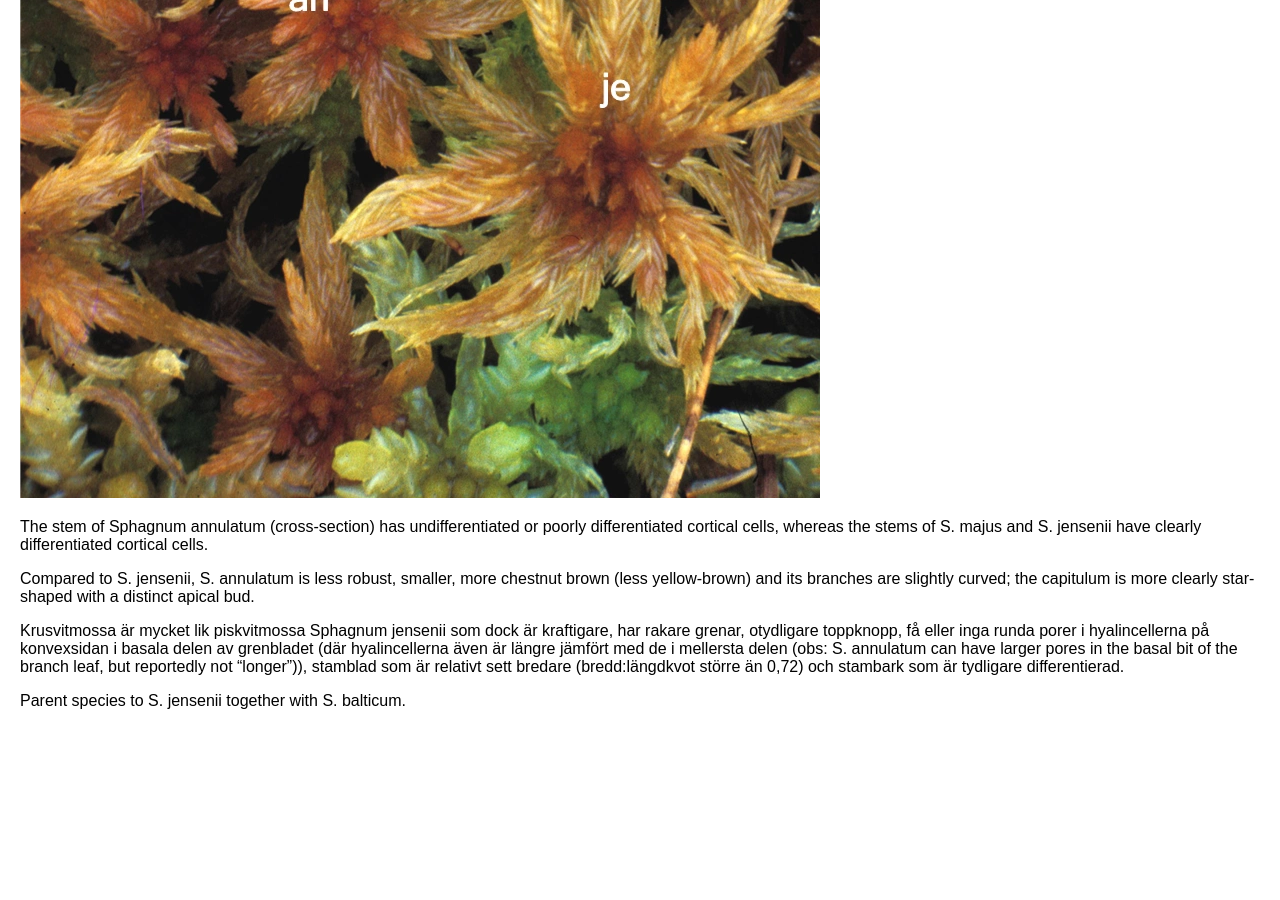
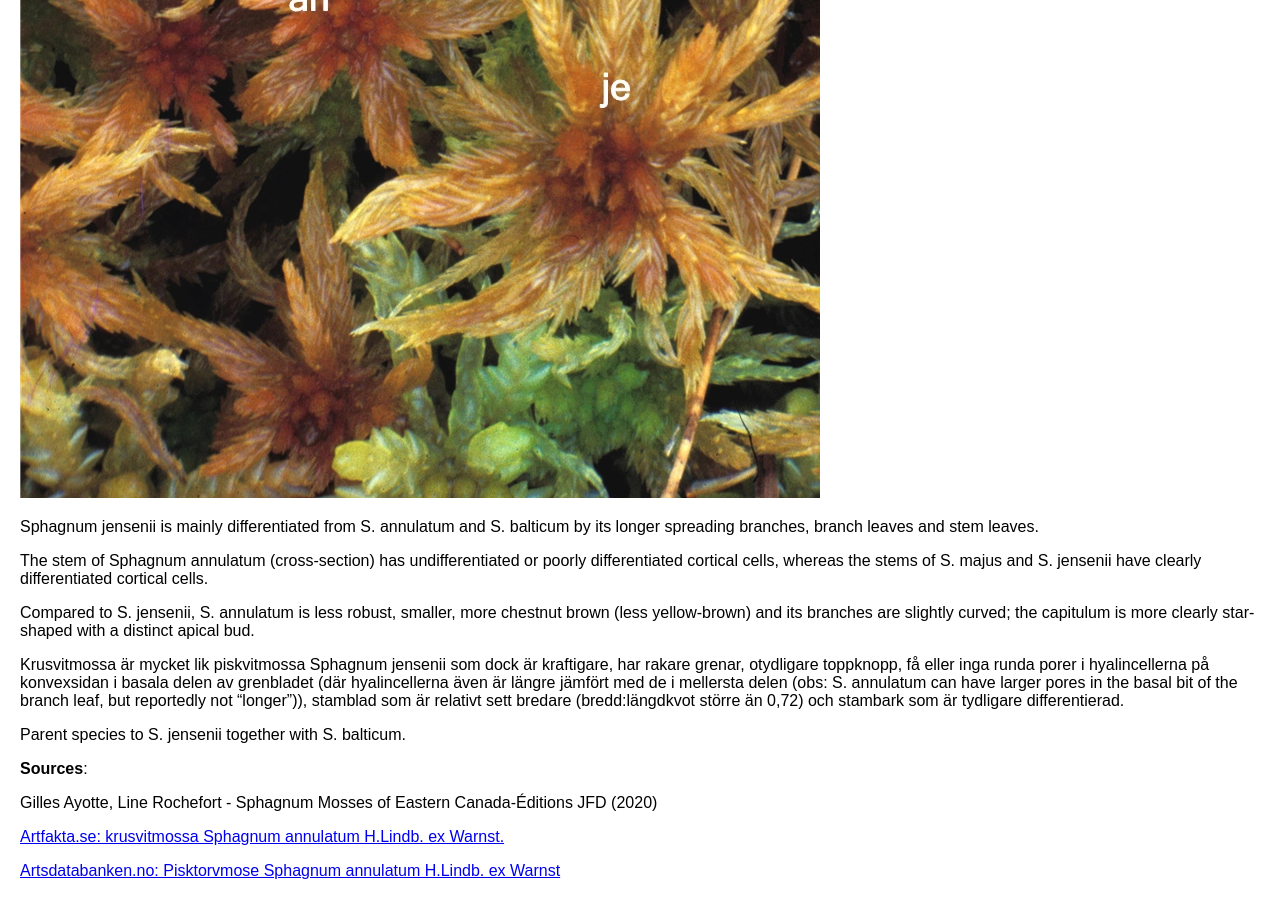
Before and after one commit to DanielESolbakk/Sphagnum-Field-Guide, a Jekyll site: the page built from Subgenus Cuspidata/Sphagnum annulatum/index.md, in a window 1280 px wide and 900 px high, scrolled down 12582 px. Built offline with Jekyll 4.4.1, drawn with Linux system fonts in a browser that asks for light colours; before the commit the page ends 13312 px from its top, so only the background shows below that.

Commit message:
docs: sources annulatum

```diff
--- a/Subgenus Cuspidata/Sphagnum annulatum/index.md
+++ b/Subgenus Cuspidata/Sphagnum annulatum/index.md
@@ -63,6 +63,8 @@ S. balticum
 
 ![Lookalikes majus(mam),annulatum(an) and jensenii(je)](lookalikes-majus-annulatum-jensenii.webp)
 
+Sphagnum jensenii is mainly differentiated from S. annulatum and S. balticum by its longer spreading branches, branch leaves and stem leaves.
+
 The stem of Sphagnum annulatum (cross-section) has undifferentiated or poorly differentiated cortical cells, whereas the stems of S. majus and S. jensenii have clearly differentiated cortical cells.
 
 Compared to S. jensenii, S. annulatum is less robust, smaller, more chestnut brown (less yellow-brown) and its branches are slightly curved; the capitulum is more clearly star-shaped with a distinct apical bud.
@@ -70,3 +72,11 @@ Compared to S. jensenii, S. annulatum is less robust, smaller, more chestnut bro
 Krusvitmossa är mycket lik piskvitmossa Sphagnum jensenii som dock är kraftigare, har rakare grenar, otydligare toppknopp, få eller inga runda porer i hya­lincellerna på konvexsidan i basala delen av grenbladet (där hyalincellerna även är längre jäm­fört med de i mellersta delen (obs: S. annulatum can have larger pores in the basal bit of the branch leaf, but reportedly not "longer")), stamblad som är relativt sett bredare (bredd:längdkvot större än 0,72) och stambark som är tydligare differentierad.
 
 Parent species to S. jensenii together with S. balticum.
+
+**Sources**:
+
+Gilles Ayotte, Line Rochefort - Sphagnum Mosses of Eastern Canada-Éditions JFD (2020)
+
+[Artfakta.se: krusvitmossa Sphagnum annulatum H.Lindb. ex Warnst.](https://artfakta.se/taxa/2883/information?src=1&class=11)
+
+[Artsdatabanken.no: Pisktorvmose Sphagnum annulatum H.Lindb. ex Warnst](https://artsdatabanken.no/Pages/186268/)
```
